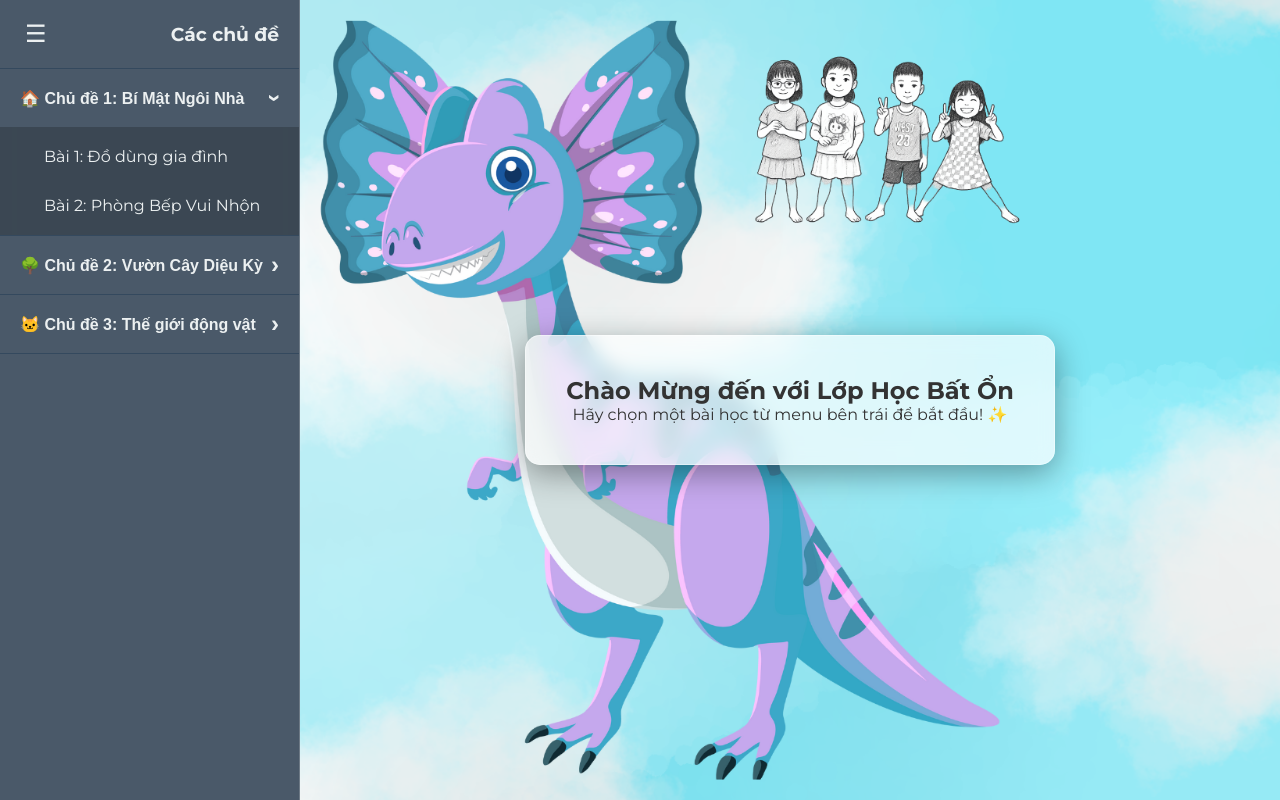
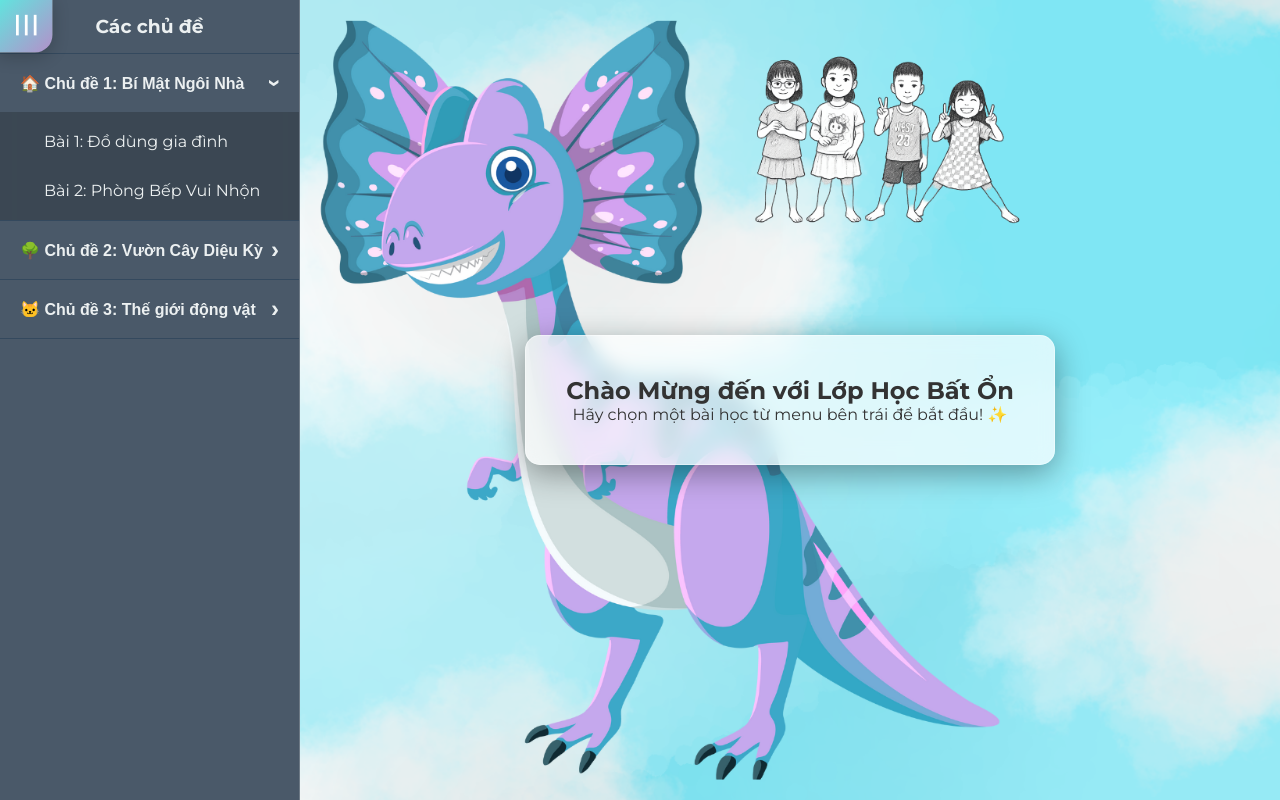
Before and after one commit to annhien-dev/my-quiz-app-for-angel, a React (Vite) app: page / in a window 1280 px wide. Built offline with nearby package versions, Linux system fonts and the light colour scheme.

Commit message:
sua lai button humbuger

```diff
--- a/src/App.css
+++ b/src/App.css
@@ -1,4 +1,4 @@
-/* src/App.css (Phiên bản Hoàn Chỉnh Cuối Cùng - Responsive & Tinh Chỉnh Layout) */
+/* src/App.css (Phiên bản cuối cùng, Gradient Button) */
 
 /* --- 1. Cài đặt chung & Font chữ --- */
 @import url('https://fonts.googleapis.com/css2?family=Montserrat:wght@400;600;700&display=swap');
@@ -22,7 +22,7 @@ body {
   background-color: var(--main-bg);
   color: #333;
   -webkit-font-smoothing: antialiased;
-  overflow: hidden; /* Ngăn scroll toàn bộ trang */
+  overflow: hidden;
 }
 
 /* --- 2. Layout & Sidebar --- */
@@ -48,7 +48,7 @@ body {
 }
 .sidebar-header { padding: 15px 20px; display: flex; align-items: center; justify-content: space-between; border-bottom: 1px solid var(--sidebar-hover-bg); }
 .sidebar-title { opacity: 1; transition: opacity 0.3s ease; }
-.toggle-sidebar-btn { background: none; border: none; color: var(--sidebar-text); font-size: 1.5em; cursor: pointer; padding: 5px; }
+
 .sidebar-nav { overflow-y: auto; flex-grow: 1; opacity: 1; transition: opacity 0.3s ease; }
 .topic-group { border-bottom: 1px solid var(--sidebar-hover-bg); }
 .topic-title { display: flex; justify-content: space-between; align-items: center; width: 100%; padding: 15px 20px; background: none; border: none; color: var(--sidebar-text); font-size: 1em; font-weight: 600; cursor: pointer; text-align: left; transition: background-color 0.2s ease; overflow: hidden; white-space: nowrap; }
@@ -83,39 +83,21 @@ body {
 @keyframes spin { to { transform: rotate(360deg); } }
 
 /* --- 4. Quiz Component --- */
+/* (Phần này giữ nguyên, không cần thay đổi) */
 .quiz-container {
   background: rgba(44, 62, 80, 0.8); backdrop-filter: blur(15px); -webkit-backdrop-filter: blur(15px); border: 1px solid var(--border-color); box-shadow: var(--shadow); color: #ecf0f1; padding: 40px; border-radius: 15px; width: 100%; max-width: 700px; text-align: center;
 }
 .progress-bar-container { width: 100%; height: 12px; background-color: rgba(0, 0, 0, 0.2); border-radius: 10px; margin-bottom: 30px; overflow: hidden; }
 .progress-bar-fill { height: 100%; background-color: var(--highlight-color); border-radius: 10px; box-shadow: 0 0 10px rgba(243, 156, 18, 0.7); transition: width 0.5s ease-in-out; }
-
 .question-section { margin-bottom: 20px; }
 .question-count { background-color: rgba(255, 255, 255, 0.1); color: var(--highlight-color); padding: 5px 15px; border-radius: 20px; font-weight: bold; display: inline-block; margin-bottom: 25px; }
 .question-text { font-size: 1.8em; font-weight: 600; line-height: 1.4; }
 @keyframes fadeInUp { from { opacity: 0; transform: translateY(20px); } to { opacity: 1; transform: translateY(0); } }
 .fade-in { animation: fadeInUp 0.5s ease forwards; }
-
-.hint-section {
-  margin-bottom: 30px;
-  min-height: 50px;
-  display: flex;
-  justify-content: center;
-  align-items: center;
-}
+.hint-section { margin-bottom: 30px; min-height: 50px; display: flex; justify-content: center; align-items: center; }
 .hint-button { background-color: var(--highlight-color); color: #2c3e50; border: none; border-radius: 20px; padding: 10px 25px; font-weight: bold; font-size: 0.9em; cursor: pointer; transition: transform 0.2s; }
 .hint-button:hover { transform: scale(1.05); }
-.hint-text {
-  background-color: rgba(0, 0, 0, 0.2);
-  padding: 15px;
-  border-radius: 8px;
-  border-left: 4px solid var(--highlight-color);
-  color: #bdc3c7;
-  font-style: italic;
-  width: 100%;
-  white-space: pre-line;
-  text-align: left;
-}
-
+.hint-text { background-color: rgba(0, 0, 0, 0.2); padding: 15px; border-radius: 8px; border-left: 4px solid var(--highlight-color); color: #bdc3c7; font-style: italic; width: 100%; white-space: pre-line; text-align: left; }
 .answer-section { display: flex; flex-direction: column; gap: 15px; }
 .answer-section button { font-family: 'Montserrat', sans-serif; }
 .answer-section button:not(.submit-button) { background-color: transparent; color: #ecf0f1; width: 100%; text-align: left; border: 2px solid #56708a; border-radius: 10px; padding: 18px 25px; font-size: 1.1em; cursor: pointer; transition: all 0.2s ease-in-out; }
@@ -124,41 +106,22 @@ body {
 .answer-section .text-input:focus { outline: none; border-color: var(--highlight-color); box-shadow: 0 0 0 3px rgba(243, 156, 18, 0.3); }
 .submit-button { background-color: #2980b9; color: white; border: none; border-radius: 10px; padding: 15px 30px; font-size: 1.1em; font-weight: bold; cursor: pointer; transition: background-color 0.2s; }
 .submit-button:hover { background-color: #3498db; }
-
-/* === 4.5. TRẠNG THÁI VÀ FEEDBACK (PHIÊN BẢN NÂNG CẤP) === */
 button.correct, .text-input.correct { background-color: var(--correct-color) !important; border-color: #2ecc71 !important; color: white !important; }
 button.incorrect, .text-input.incorrect { background-color: var(--incorrect-color) !important; border-color: #e74c3c !important; color: white !important; }
 button:disabled { cursor: not-allowed; opacity: 0.7; }
-
 .feedback-section { margin-bottom: 20px; animation: fadeInUp 0.5s ease; }
 .feedback-line { display: flex; justify-content: center; align-items: center; gap: 15px; margin-bottom: 15px; }
-
-.feedback-icon {
-  font-size: 3em; /* <-- ICON TO HƠN */
-}
-.feedback-message {
-  font-size: 1.8em; /* <-- CHỮ TO HƠN */
-  font-weight: 700;
-  margin: 0;
-  color: #fff; /* <-- THAY ĐỔI QUAN TRỌNG: Luôn giữ chữ màu trắng */
-}
-.feedback-line.correct {
-  color: var(--correct-color);
-}
-.feedback-line.incorrect {
-  color: var(--incorrect-color);
-}
-.feedback-line.correct .feedback-message {
-  animation: sparkle 1.5s infinite; /* <-- ÁP DỤNG HIỆU ỨNG LẤP LÁNH */
-}
+.feedback-icon { font-size: 3em; }
+.feedback-message { font-size: 1.8em; font-weight: 700; margin: 0; color: #fff; }
+.feedback-line.correct { color: var(--correct-color); }
+.feedback-line.incorrect { color: var(--incorrect-color); }
+.feedback-line.correct .feedback-message { animation: sparkle 1.5s infinite; }
 @keyframes sparkle {
   0%, 100% { text-shadow: 0 0 5px #fff, 0 0 10px #fff, 0 0 15px var(--highlight-color), 0 0 20px var(--highlight-color); }
   50% { text-shadow: 0 0 10px #fff, 0 0 20px var(--highlight-color), 0 0 30px var(--sidebar-active-bg), 0 0 40px var(--sidebar-active-bg); }
 }
-
 .correct-answer-feedback { margin-top: 15px; padding: 10px; background-color: rgba(39, 174, 96, 0.2); color: var(--correct-color); border-radius: 5px; font-size: 1.2em; font-weight: 600; }
 .phonetic-text { margin-top: 15px; padding: 10px; background-color: rgba(0, 0, 0, 0.2); color: #bdc3c7; border-radius: 5px; font-size: 1.1em; }
-
 .score-section h2 { font-size: 2.5em; margin-bottom: 20px; }
 .score-section p { font-size: 1.5em; margin-bottom: 30px; }
 .score-section button { margin: 0 10px; }
@@ -196,3 +159,75 @@ button:disabled { cursor: not-allowed; opacity: 0.7; }
     font-size: 1em;
   }
 }
+
+/* === CSS CHO NÚT HAMBURGER (PHIÊN BẢN GRADIENT) === */
+
+/* 1. Style cho nút trôi nổi mới */
+.floating-toggle-btn {
+  position: fixed;
+  top: 0;
+  left: 0;
+  z-index: 100;
+
+  /* Màu gradient mới */
+  background-image: linear-gradient(135deg, #5EE7DF 0%, #B490CA 100%);
+  color: white;
+  border: none;
+
+  width: 50px; /* Giảm kích thước */
+  height: 50px;
+
+  /* Bo góc dưới bên phải */
+  border-radius: 0 0 16px 0;
+
+  display: flex;
+  align-items: center;
+  justify-content: center;
+  font-size: 1.6em;
+  cursor: pointer;
+
+  /* Transition cho hiệu ứng mượt mà */
+  transition: all 0.3s ease-in-out;
+}
+
+/* 2. Hiệu ứng khi di chuột vào: Phóng to nhẹ */
+.floating-toggle-btn:hover {
+  transform: scale(1.1);
+  box-shadow: 0 4px 15px rgba(0,0,0,0.2);
+}
+
+/* 3. Style cho icon hamburger bên trong để có thể xoay */
+.floating-toggle-btn span {
+  display: block; /* Cần có để transform hoạt động */
+  transition: transform 0.3s ease;
+}
+
+/* 4. Khi sidebar mở ra, XOAY icon hamburger */
+.app-container:not(.sidebar-collapsed) .floating-toggle-btn span {
+  transform: rotate(90deg);
+}
+
+/* 5. Xóa/ẩn các style cũ không cần thiết */
+.sidebar-header {
+  justify-content: center;
+}
+.toggle-sidebar-btn {
+  display: none;
+}
+/* src/App.css */
+
+/* === CSS SỬA LỖI NÚT TRÊN MÀN HÌNH KẾT QUẢ === */
+
+.score-buttons {
+  display: flex;
+  flex-direction: column; /* Xếp các nút theo chiều dọc */
+  gap: 15px; /* Tạo khoảng cách 15px giữa các nút */
+  width: 100%;
+  max-width: 300px; /* Giới hạn chiều rộng tối đa của nút */
+  margin: 30px auto 0; /* Căn giữa và tạo khoảng cách với text ở trên */
+}
+
+/* Xóa margin cũ của button trong score-section để không bị xung đột */
+.score-section button {
+  margin: 0;
+}
--- a/src/App.jsx
+++ b/src/App.jsx
@@ -1,4 +1,4 @@
-// src/App.jsx (Phiên bản Hoàn Chỉnh Cuối Cùng)
+// src/App.jsx (Phiên bản đã sửa)
 import React, { useState, useEffect } from 'react';
 import Quiz from './Quiz';
 import './App.css';
@@ -10,11 +10,9 @@ function App() {
   const [isLoading, setIsLoading] = useState(false);
   const [expandedTopics, setExpandedTopics] = useState({});
 
-  // STATE MỚI: Quản lý trạng thái đóng/mở sidebar
   const [isSidebarCollapsed, setIsSidebarCollapsed] = useState(false);
 
   useEffect(() => {
-    // ... logic fetch dữ liệu giữ nguyên ...
     fetch('/data/structure.json')
       .then(res => res.json())
       .then(data => {
@@ -27,7 +25,6 @@ function App() {
   }, []);
 
   const handleSelectLesson = (lesson) => {
-    // ... logic chọn bài học giữ nguyên ...
     if (activeLesson?.id === lesson.id) return;
     setIsLoading(true);
     setActiveLesson(lesson);
@@ -45,7 +42,6 @@ function App() {
   };
 
   const toggleTopic = (topicId) => {
-    // ... logic đóng mở chủ đề giữ nguyên ...
     setExpandedTopics(prev => ({
       ...prev,
       [topicId]: !prev[topicId]
@@ -53,15 +49,20 @@ function App() {
   };
 
   return (
-    // Áp dụng className động vào container chính
     <div className={`app-container ${isSidebarCollapsed ? 'sidebar-collapsed' : ''}`}>
+
+      {/* ===== NÚT TOGGLE LUÔN HIỂN THỊ (ĐÃ DI CHUYỂN RA NGOÀI) ===== */}
+      <button
+        className="floating-toggle-btn"
+        onClick={() => setIsSidebarCollapsed(!isSidebarCollapsed)}
+      >
+        <span>&#9776;</span>
+      </button>
+
       {/* ===== SIDEBAR MENU ===== */}
       <aside className="sidebar">
         <div className="sidebar-header">
-          {/* NÚT ẨN/HIỆN SIDEBAR */}
-          <button className="toggle-sidebar-btn" onClick={() => setIsSidebarCollapsed(!isSidebarCollapsed)}>
-            <span>&#9776;</span> {/* Ký tự icon menu (hamburger) */}
-          </button>
+          {/* Nút hamburger đã được chuyển ra ngoài */}
           <h3 className="sidebar-title">Các chủ đề</h3>
         </div>
         <nav className="sidebar-nav">
--- a/src/Quiz.jsx
+++ b/src/Quiz.jsx
@@ -91,8 +91,11 @@ function Quiz({ questions, lessonTitle }) {
       <div className="quiz-container score-section fade-in">
         <h2>Hoàn thành!</h2>
         <p>Bạn đã trả lời đúng {score} trên {questions.length} câu hỏi.</p>
-        <button className="submit-button" onClick={restartQuiz}>Làm lại bài này</button>
-        <button className="submit-button" onClick={() => window.location.reload()}>Chọn bài khác</button>
+        {/* THÊM DIV NÀY ĐỂ BỌC CÁC NÚT */}
+        <div className="score-buttons">
+          <button className="submit-button" onClick={restartQuiz}>Làm lại bài này</button>
+          <button className="submit-button" onClick={() => window.location.reload()}>Chọn bài khác</button>
+        </div>
       </div>
     );
   }
```
